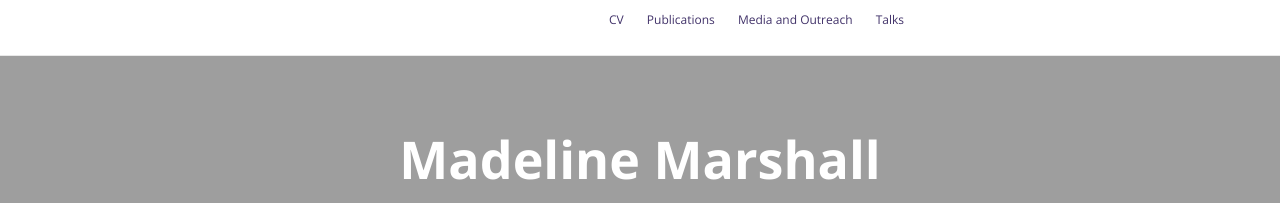
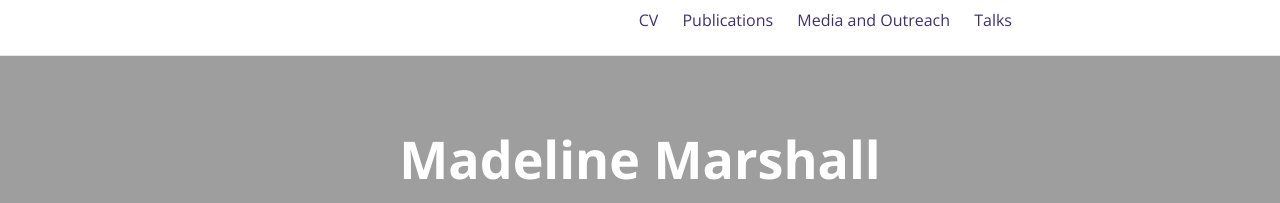
Before and after one commit to madelinemarshall/madelinemarshall.github.io, a Jekyll site: the page built from index.md, in a window 1280 px wide. Shown: the top 203 px of the page. Built offline with Jekyll 4.4.1, drawn with Linux system fonts in a browser that asks for light colours.

Commit message:
Fixing font size

```diff
--- a/_sass/jekyll-theme-cayman-blog.scss
+++ b/_sass/jekyll-theme-cayman-blog.scss
@@ -30,7 +30,7 @@ body {
   padding: 0;
   margin: 0;
   font-family: "Open Sans", "Helvetica Neue", Helvetica, Arial, sans-serif;
-  font-size: 12px;
+  font-size: 16px;
   line-height: 1.5;
   color: $body-text-color;
 }
@@ -234,7 +234,7 @@ a {
     box-shadow: inset 0 -1px 0 #959da5;
     color: #444d56;
     display: inline-block;
-    font-size: 1px;
+    font-size: 10px; //MM: Changes page font size
     line-height: 10px;
     padding: 3px 5px;
     vertical-align: middle;
```
